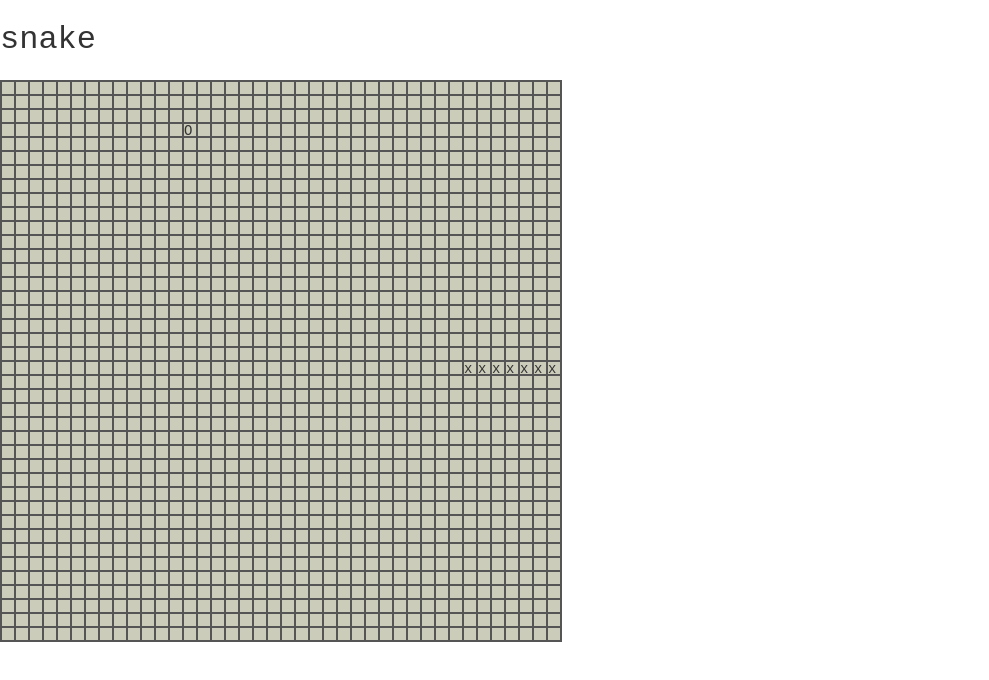
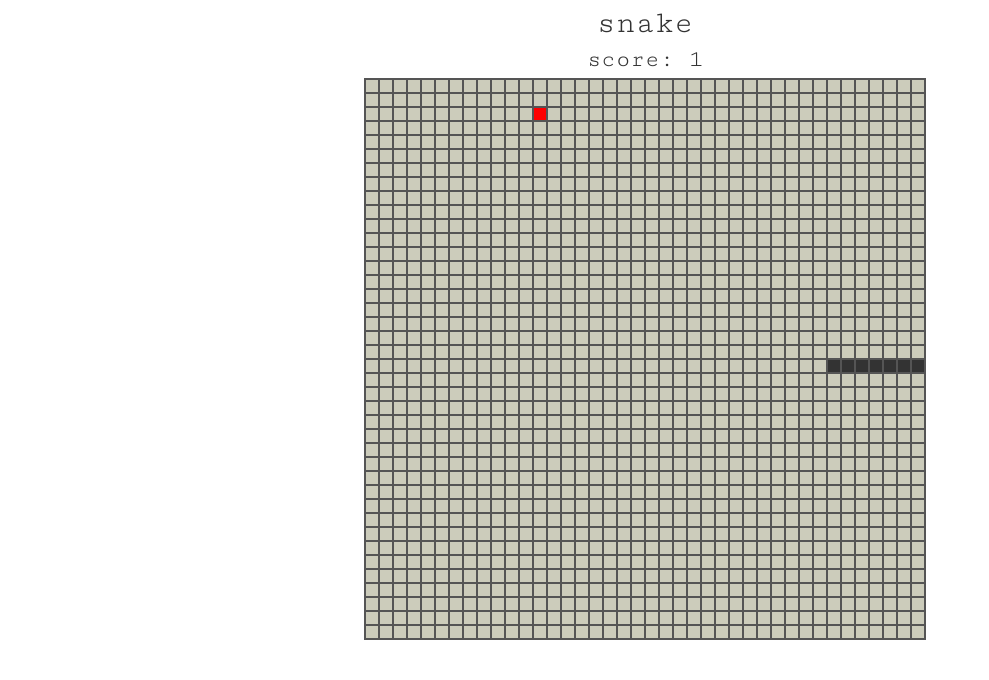
Before and after one commit to codyloyd/javascriptSnake, a plain HTML site: page snake.html in a window 1280 px wide. Shown: the whole page, without its empty margins (0-989 px from the left). Drawn offline with Linux system fonts and the light colour scheme.

Commit message:
done dude.

```diff
--- a/css/style.scss
+++ b/css/style.scss
@@ -1,4 +1,4 @@
-// @import 'https://fonts.googleapis.com/css?family=Cutive+Mono';
+@import 'https://fonts.googleapis.com/css?family=Cutive+Mono';
 
 $black: #333;
 $dark-grey: #555;
@@ -7,20 +7,30 @@ $grey: #ccb;
 body {
   font-family: "Cutive Mono", monospace;
   color: $black;
+  margin-left: 10px;
+  text-align: center;
   * {
     box-sizing: border-box;
   }
+
 }
 
 h1,h2,h3,h4,h5,h6 {
   font-weight: 400;
+  margin-top: 5px;
+  margin-bottom: 5px;
 }
 
+.container {
+  position: relative;
+  width: 100%;
+}
 .gameview {
   background-color: $grey;
   border: 1px solid $dark-grey;
   height: 562px;
   width: 562px;
+  margin:auto;
 }
 
 .game-grid {
@@ -36,3 +46,11 @@ h1,h2,h3,h4,h5,h6 {
     width: 14px;
   }
 }
+
+.snake {
+  background-color: $black;
+}
+
+.food {
+  background-color: red;
+}
--- a/js/script.js
+++ b/js/script.js
@@ -18,7 +18,7 @@ function renderGrid(grid) {
   $(".game-grid").empty()
   for (var i = 0; i < grid.length; i++) {
     for (var ii = 0; ii < grid[i].length; ii++) {
-      $(".game-grid").append('<div class="square">'+ grid[i][ii] +'</div>')
+      $(".game-grid").append('<div class="square" id="'+ i +'-'+ ii +'">'+ grid[i][ii] +'</div>')
     }
   }
 }
@@ -30,12 +30,13 @@ function parseKeypress(input) {
 
 function placeSnake(grid) {
   for (var i = 0; i < snake.currentSnake.length; i++) {
-    grid[snake.currentSnake[i][0]][snake.currentSnake[i][1]] = "x"
+    // grid[snake.currentSnake[i][0]][snake.currentSnake[i][1]] = "x"
+    $("#"+snake.currentSnake[i][0]+"-"+snake.currentSnake[i][1]).addClass("snake")
   }
 }
 
 function placeFood(grid) {
-    grid[food.coords[0]][food.coords[1]] = "O"
+    $("#"+food.coords[0]+"-"+food.coords[1]).addClass("food")
 }
 
 function moveSnakeInDirection(x,y,grid) {
@@ -43,6 +44,8 @@ function moveSnakeInDirection(x,y,grid) {
   snake.currentSnake.unshift(coords)
   if (JSON.stringify(food.coords) == JSON.stringify(coords)) {
     food.coords = foodCoords()
+    score += 1
+    console.log(score)
   } else {
     removeSnakeTail(grid)
   }
@@ -100,9 +103,13 @@ function gameOverYet() {
 
 function foodCoords(){
   coords = []
-  coords.push(Math.floor((Math.random() * 40) + 1))
-  coords.push(Math.floor((Math.random() * 40) + 1))
+  coords.push(Math.floor((Math.random() * 40)))
+  coords.push(Math.floor((Math.random() * 40)))
   return coords
+}
+
+function renderScore(){
+  $("#score").text(score)
 }
 
 var snake = {
@@ -115,22 +122,25 @@ var food = {
   coords: [20,15]
 }
 
+var score = 0
+
 function gameLoop(gameGrid){
     setTimeout(function timer(){
         move(gameGrid)
       if (!gameOverYet()) {
+        renderGrid(gameGrid)
         placeFood(gameGrid)
         placeSnake(gameGrid)
-        renderGrid(gameGrid)
+        renderScore()
         gameLoop(gameGrid)
       } else {
         alert("gameover")
       }
-    }, 100)
+    }, 50)
 }
-
 $(document).ready(function(){
-  var gameGrid = createGameGrid(40)
+  var gridSize = 40
+  var gameGrid = createGameGrid(gridSize)
   renderGrid(gameGrid,snake.currentSnake)
   $("body").keypress(function(input){
     snake.direction = parseKeypress(input)
--- a/snake.html
+++ b/snake.html
@@ -10,6 +10,7 @@
 </head>
 <body>
   <h1>snake</h1>
+  <h2 >score: <span id="score">0</span></h2>
   <div class="container">
     <div class="gameview">
       <div class="game-grid"></div>
```
Also changed, not shown: css/style.css, 1 other file.
